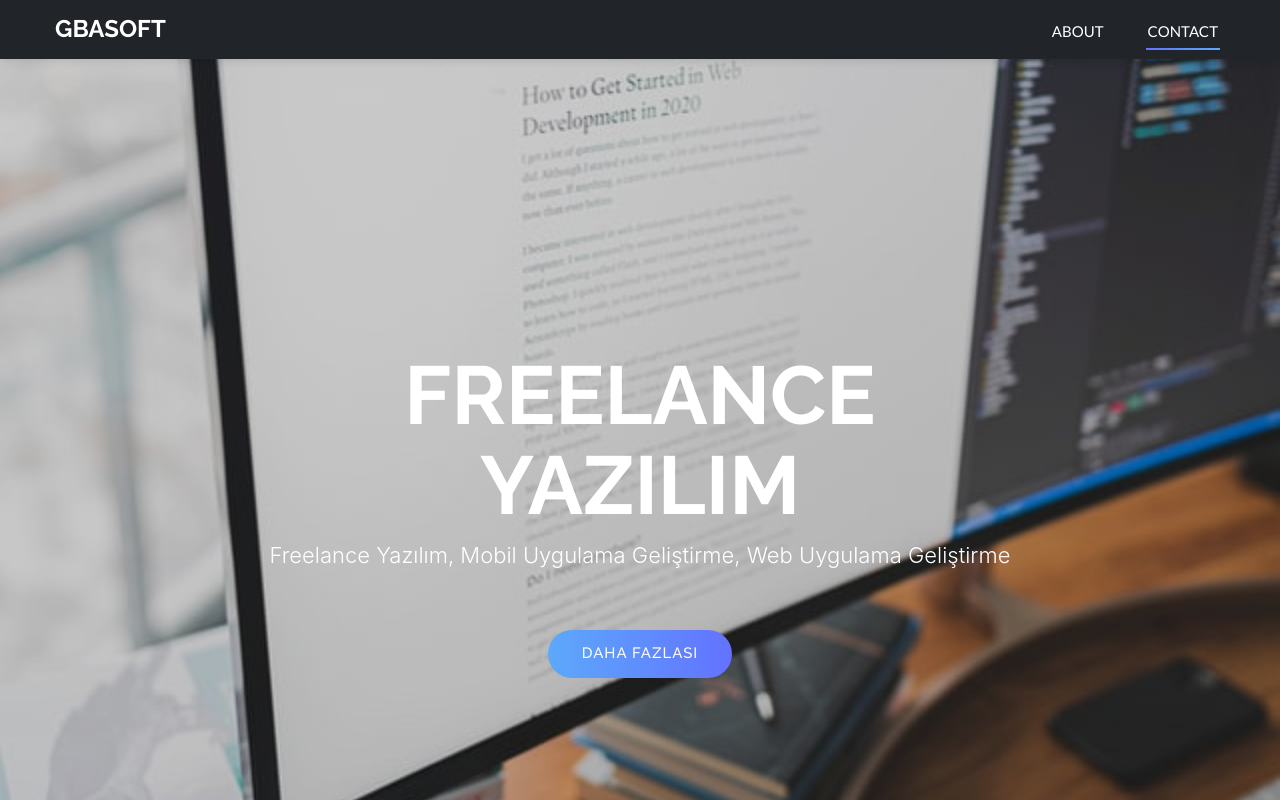
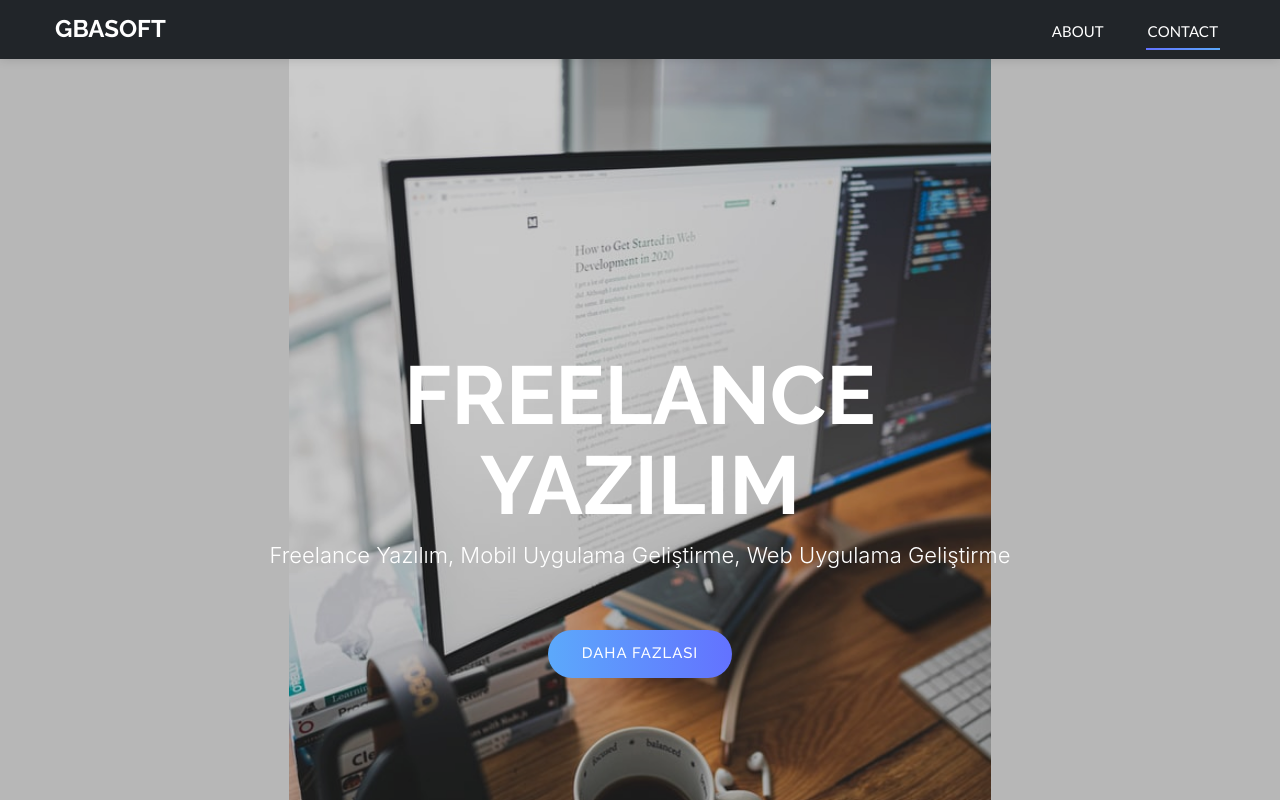
Before and after one commit to GBASOFT-Company/Sites, a React (Create React App) app: page / in a window 1280 px wide. Shown: the top 800 px of the page. Built offline with nearby package versions, Linux system fonts and the light colour scheme.

Commit message:
About part fit problem

```diff
--- a/public/css/style.css
+++ b/public/css/style.css
@@ -182,15 +182,15 @@ a:focus, .btn:focus, .btn:active:focus, .btn.active:focus, .btn.focus, .btn:acti
 }
 /* Header Section */
 .intro {
-	display: table;
 	width: 100%;
+	max-width: 100%;
 	padding: 0;
 	background: url(../img/intro-bg.jpg) center center no-repeat;
 	background-color: #e5e5e5;
-	-webkit-background-size: cover;
-	-moz-background-size: cover;
-	background-size: cover;
-	-o-background-size: cover;
+	-webkit-background-size: contain;
+	-moz-background-size: contain;
+	background-size: contain;
+	-o-background-size: contain;
 }
 .intro .overlay {
 	background: rgba(0,0,0,0.2);
--- a/public/index.html
+++ b/public/index.html
@@ -14,7 +14,7 @@
   <link href="https://fonts.googleapis.com/css?family=Open+Sans:300,400,600,700" rel="stylesheet">
   <link href="https://fonts.googleapis.com/css?family=Lato:400,700" rel="stylesheet">
   <link href="https://fonts.googleapis.com/css?family=Raleway:300,400,500,600,700,800,900" rel="stylesheet">
-    <title> A React Landing Page Template</title>
+    <title>GBASOFT</title>
     <meta name="description" content="">
   <meta name="author" content="@Issaafalkattan">
   </head>
```
